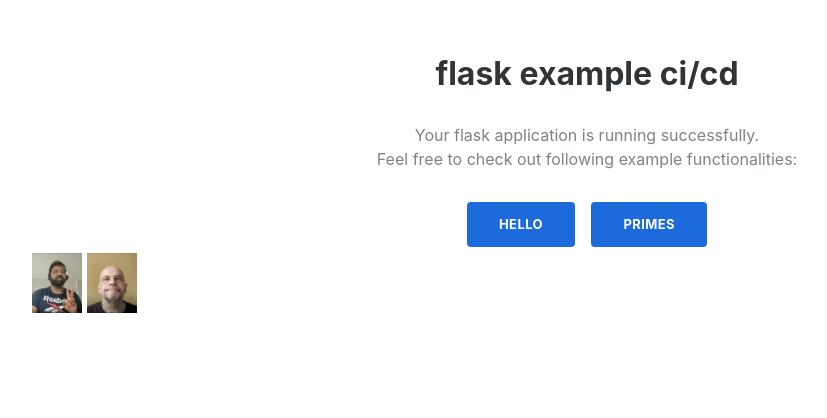
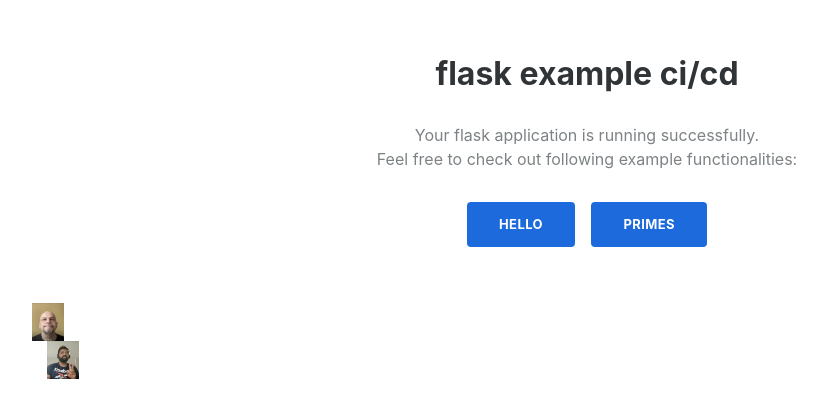
Before and after one commit to niallbee/capstone, a Flask app: page / in a window 1280 px wide. Shown: the part 72-490 px from the top of the page, without its empty margins (53-880 px from the left). Run offline with Flask 2, Linux system fonts and the light colour scheme; some libraries are stand-ins or nearby versions.

Commit message:
upodates

```diff
--- a/flaskr/templates/index.html
+++ b/flaskr/templates/index.html
@@ -13,6 +13,4 @@
         <a class="btn btn-primary" role="button" href="/hello/">Hello</a>
         <a class="btn btn-primary" role="button" href="/primes/">Primes</a>
     </div>
-    <img src="flaskr/templates/karthik.png" width="50" height="60"/>
-    <img src="flaskr/templates/simon.png" width="50" height="60"/>
 {% endblock %}
--- a/flaskr/templates/layout/base.html
+++ b/flaskr/templates/layout/base.html
@@ -37,5 +37,6 @@
     {% block script %}
     {% endblock %}
 </body>
-
+<div class="container"><img src="{{ url_for('static', filename='img/simon.png') }}" style="width: 32px;">
+    <div class="container"><img src="{{ url_for('static', filename='img/karthik.png') }}" style="width: 32px;">
 </html>
```
Also changed, not shown: flaskr/static/img/karthik.png (renamed from flaskr/templates/karthik.png), flaskr/static/img/simon.png (renamed from flaskr/templates/simon.png).
